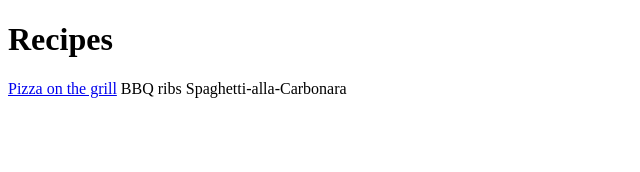
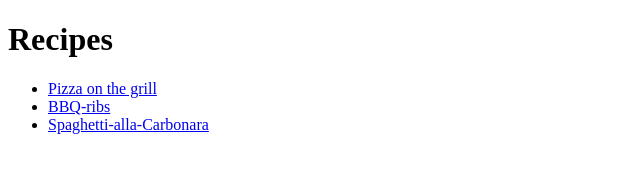
Before and after one commit to RSkraucs/recipes, a plain HTML site: page index.html in a window 1280 px wide. Shown: the whole page, without its empty margins (0-640 px from the left). Drawn offline with Linux system fonts and the light colour scheme.

Commit message:
Add functioning pages.

```diff
--- a/index.html
+++ b/index.html
@@ -7,10 +7,10 @@
 </head>
 <body>
     <h1>Recipes</h1>
-
-    <a target="_blank" href="specials/pizza.html">Pizza on the grill</a>
-    <a target="_blank" herf="specials/BBQ-ribs.html">BBQ ribs</a>
-    <a herf="specials/Spaghetti-alla-Carbonara.html">Spaghetti-alla-Carbonara</a>
+<ul>
+    <li><a target="_blank" href="specials/pizza.html">Pizza on the grill</a></li>
+    <li><a target="_blank" href="specials/BBQ-ribs.html">BBQ-ribs</a></li>
+    <li><a target="_blank" href="specials/Spaghetti-alla-Carbonara.html">Spaghetti-alla-Carbonara</a></li>
 </ul>
 </body>
 </html>
```
